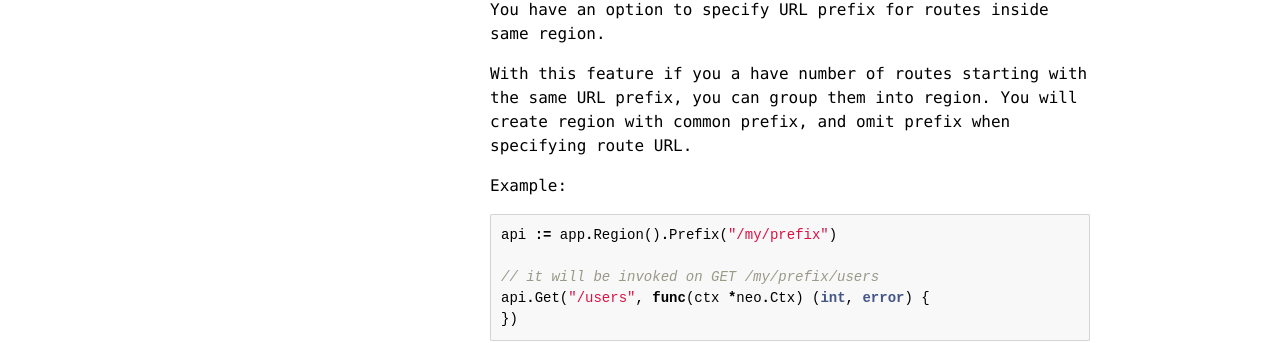
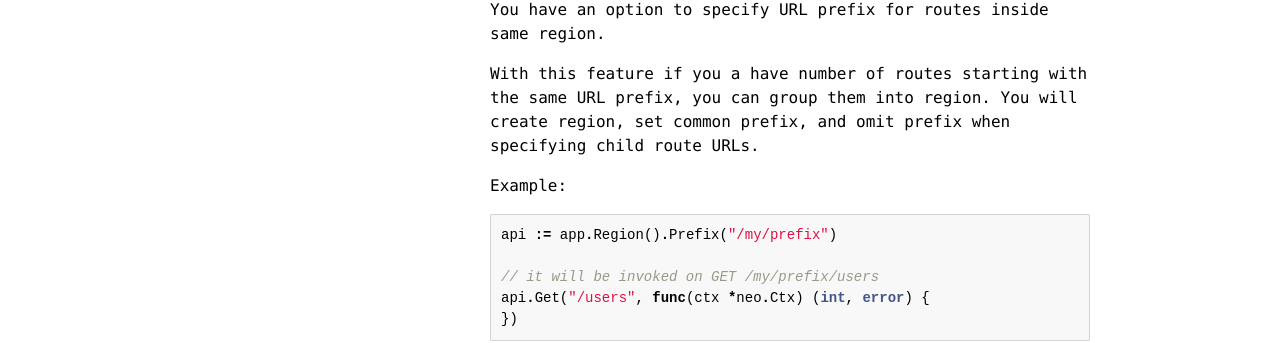
Before and after one commit to ivpusic/neo, a Jekyll site: the page built from _posts/2015-01-23-regions.md, in a window 1280 px wide. Shown: the part 1174-1517 px from the top of the page. Built offline with Jekyll 4.4.1, drawn with Linux system fonts in a browser that asks for light colours; nearby versions of some CDN libraries.

Commit message:
Update 2015-01-23-regions.md

```diff
--- a/_posts/2015-01-23-regions.md
+++ b/_posts/2015-01-23-regions.md
@@ -46,7 +46,7 @@ So using regions it will be really simple to separate routes which requires auth
 You have an option to specify URL prefix for routes inside same region.
 
 With this feature if you a have number of routes starting with the same URL prefix, you can group them into region.
-You will create region with common prefix, and omit prefix when specifying route URL.
+You will create region, set common prefix, and omit prefix when specifying child route URLs.
 
 Example:
 
```
